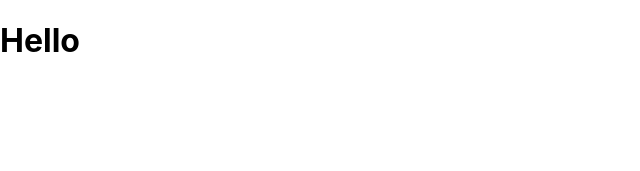
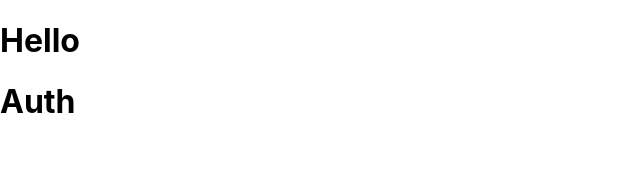
Before and after one commit to KlimovCode/minin-mern, a React (Create React App) app in the folder client/: page /Auth in a window 1280 px wide. Shown: the top 171 px of the page, without its empty margins (0-640 px from the left). Built offline with nearby package versions, Linux system fonts and the light colour scheme.

Commit message:
basic routing settings

```diff
--- a/client/src/App.js
+++ b/client/src/App.js
@@ -1,9 +1,16 @@
+import React from 'react'
+import {BrowserRouter} from 'react-router-dom'
+import {useRoutes} from './routes'
 
 function App() {
+  const router = useRoutes()
   return (
+    <BrowserRouter>
     <div className="App">
       <h1>Hello</h1>
+      {router}
     </div>
+    </BrowserRouter>
   );
 }
 
--- a/client/src/pages/AuthPage.jsx
+++ b/client/src/pages/AuthPage.jsx
@@ -1,9 +1,9 @@
 import React from 'react'
 
-export const Links = () => {
+export const AuthPage = () => {
   return (
   <div>
-    <h1>Links</h1>
+    <h1>Auth</h1>
   </div>
   )
 }
--- a/client/src/pages/LinksPage.jsx
+++ b/client/src/pages/LinksPage.jsx
@@ -1,6 +1,6 @@
 import React from 'react'
 
-export const Links = () => {
+export const LinksPage = () => {
   return (
   <div>
     <h1>Links</h1>
--- /dev/null
+++ b/client/src/routes.js
@@ -0,0 +1,25 @@
+import React from 'react'
+import {Switch,Route,Redirect} from 'react-router-dom'
+import {LinksPage} from './pages/LinksPage'
+import {AuthPage} from './pages/AuthPage'
+
+export const useRoutes = isAuth => {
+  if(isAuth) {
+  return (
+    <Switch>
+      <Route path="/Links" exact>
+        <LinksPage />
+      </Route>
+      <Redirect to="/Links" />
+    </Switch>
+  )
+  }
+  return (
+    <Switch>
+      <Route path="/Auth" exact>
+        <AuthPage />
+      </Route>
+      <Redirect to="/Auth" />
+    </Switch>
+  )
+}
```
